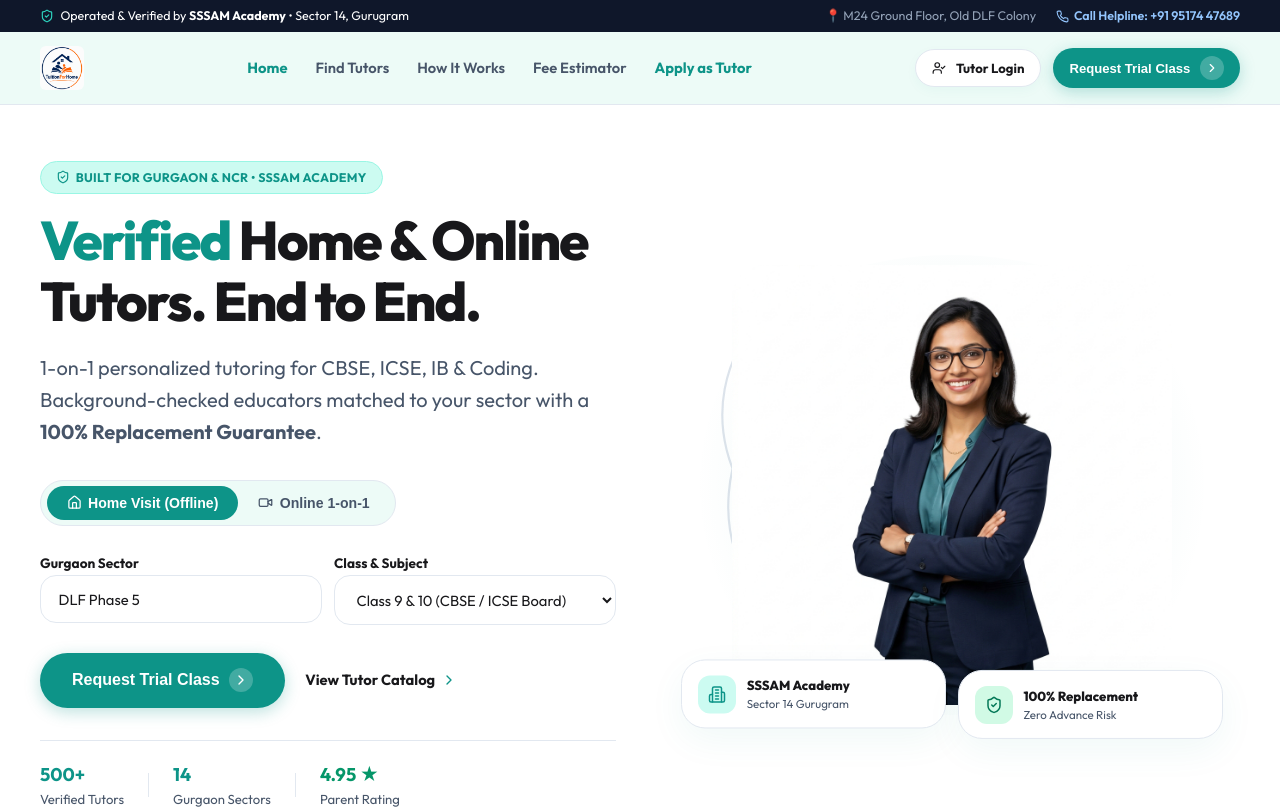
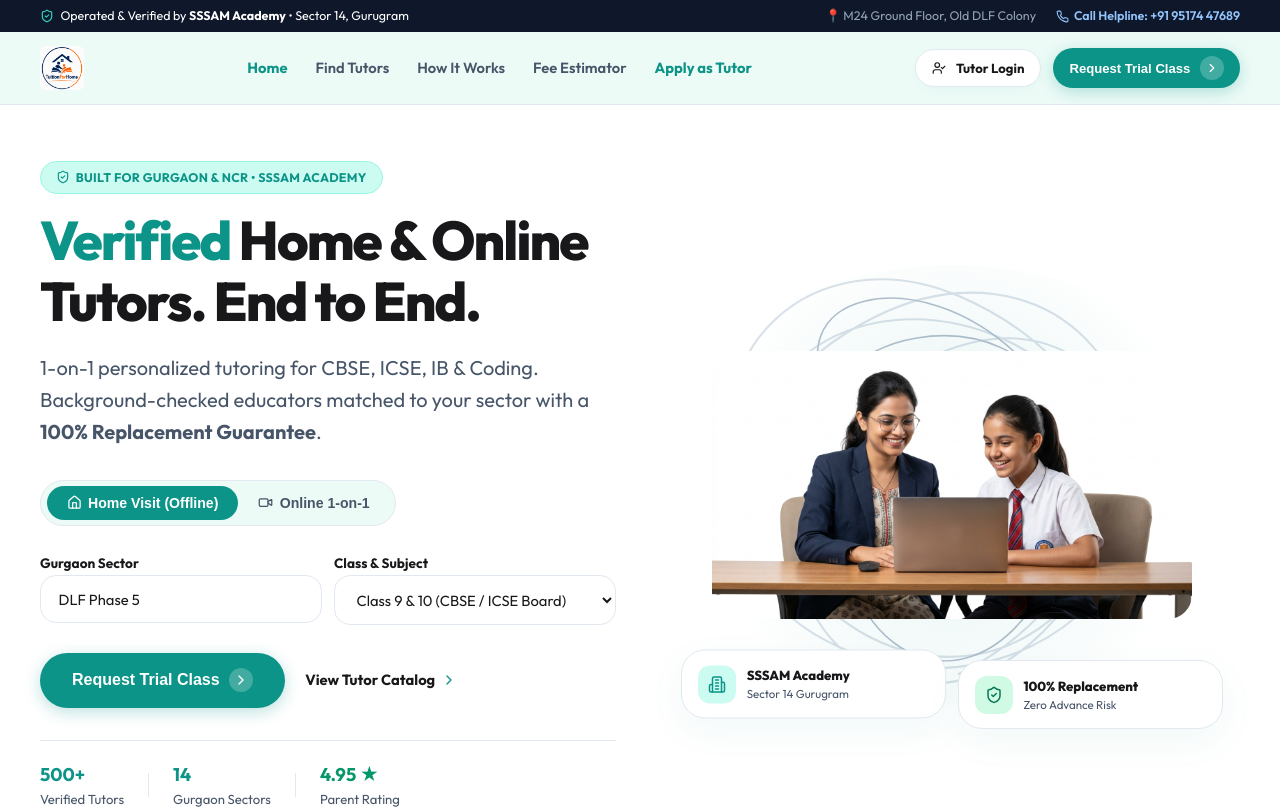
Before and after one commit to Sudhirkr85/tuition4home, a Next.js app: page / in a window 1280 px wide. Shown: the top 809 px of the page. Built offline with nearby package versions, Linux system fonts and the light colour scheme.

Commit message:
feat: add 25yo Indian female teacher with glasses and girl student cutout at laptop, zero rectangle box, and exact Figma scribble loops

```diff
--- a/src/app/page.tsx
+++ b/src/app/page.tsx
@@ -266,7 +266,7 @@
                     width: '135%',
                     height: '150%',
                     pointerEvents: 'none',
-                    opacity: 0.65,
+                    opacity: 0.7,
                     zIndex: 0,
                   }}
                   viewBox="0 0 600 600"
@@ -301,13 +301,13 @@
                 <div style={{ position: 'relative', zIndex: 2, width: '100%', display: 'flex', justifyContent: 'center' }}>
                   {/* eslint-disable-next-line @next/next/no-img-element */}
                   <img
-                    src="/young_indian_teacher_cutout.jpg"
-                    alt="Young Verified Indian Educator in Gurgaon"
+                    src="/hero_young_teacher_girl_student_cutout.jpg"
+                    alt="Young 25yo Indian Female Teacher with Glasses and Girl Student in Gurgaon"
                     style={{
                       width: '100%',
-                      maxWidth: '440px',
+                      maxWidth: '480px',
                       height: 'auto',
-                      borderRadius: '32px',
+                      borderRadius: '24px',
                       display: 'block',
                       mixBlendMode: 'multiply',
                     }}
@@ -349,6 +349,8 @@
             </div>
           </div>
         </section>
+
+
 
 
         {/* =========================================================================
```
Also changed, not shown: public/hero_young_teacher_girl_student_cutout.jpg (added).
